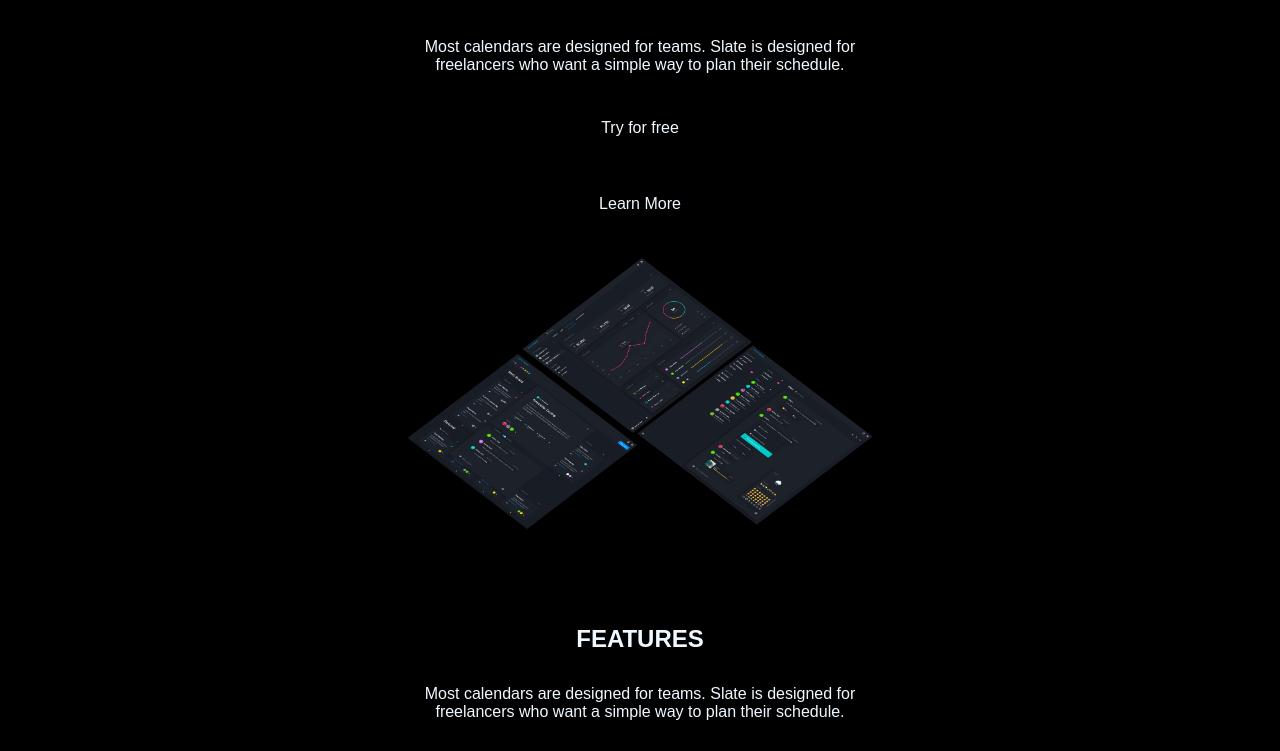
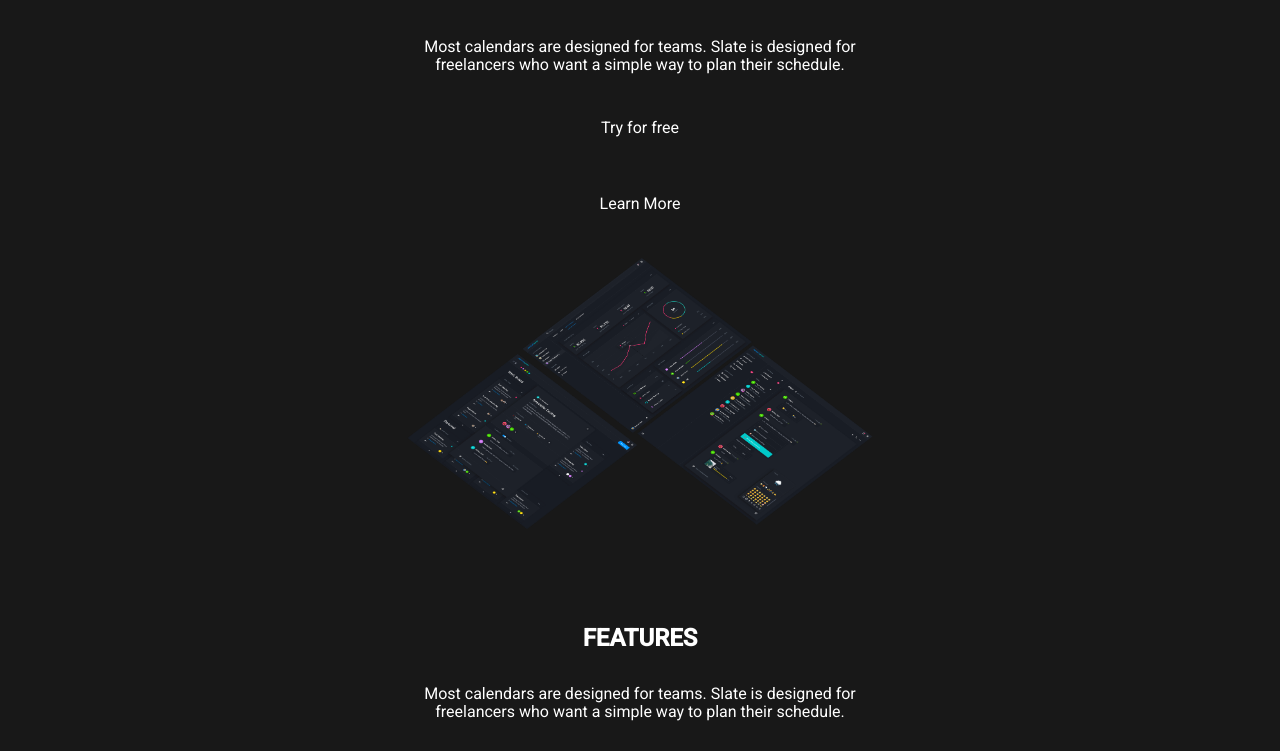
Before and after one commit to SayyoraNuriddinova1/Figma-Land, a plain HTML site: page index.html in a window 1280 px wide. Shown: the part 152-903 px from the top of the page. Drawn offline with Linux system fonts and the light colour scheme.

Commit message:
bodydan olindi

```diff
--- a/index.html
+++ b/index.html
@@ -12,7 +12,7 @@ Open+Sans:wght@400;600&family=Poppins:wght@400;700&family=Roboto:wght@400;500&di
  <link rel="stylesheet" href="./styles/css/minified/main.min.css">
     <title>Document</title>
 </head>
-<body style="font-family: sans-serif;background-color: black; color:aliceblue">
+<body>
 
     <header>
 <navbar class="flex justify-between nav align-center">
```
